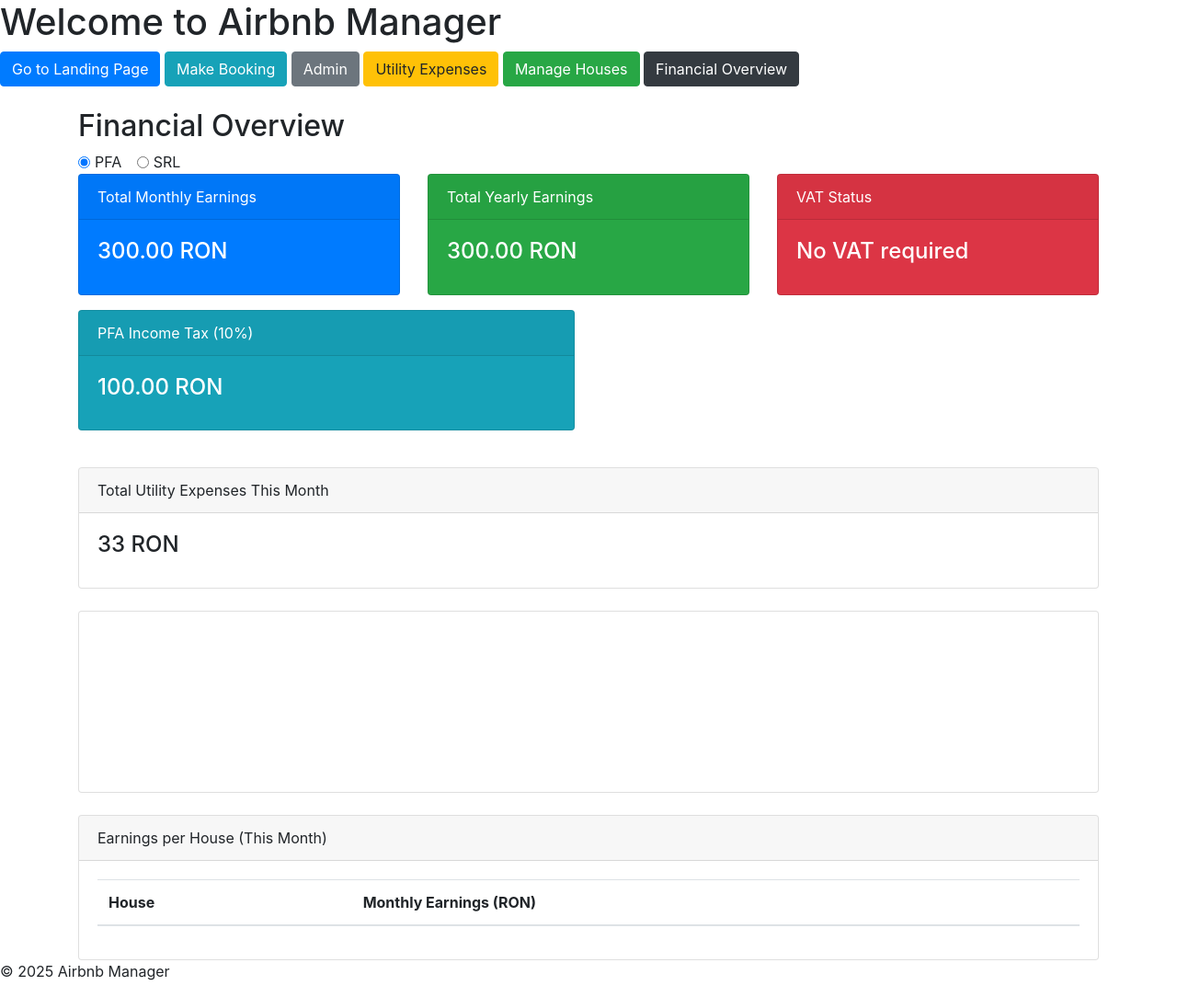
After one commit to neagoecarina/airbnb, a Django app: page /houses/finance-overview/ in a window 1280 px wide. The commit adds this page. Shown: the whole page at 92% size. Run offline with Django 5.2, Linux system fonts and the light colour scheme; data comes from the database, SQL or seed files in the repository; both versions use the stored data as it was after the commit; lists and menus that the app fills with data are empty; a map, chart or similar area stays blank; some libraries are stand-ins or nearby versions.

Commit message:
financial partial

```diff
--- a/airbnb_manager/urls.py
+++ b/airbnb_manager/urls.py
@@ -44,4 +44,8 @@
 
     # Manage houses page
     path('houses/manage/', views.manage_houses, name='manage_houses'),
+
+    # Financial Overview Page
+    path('houses/finance-overview/', views.financial_overview, name='financial_overview'),
+    path('calculate-taxes/', views.calculate_taxes, name='calculate_taxes'),
 ]
--- /dev/null
+++ b/houses/templates/houses/financial_overview.html
@@ -0,0 +1,211 @@
+{% extends 'master.html' %}
+
+{% block content %}
+<div class="container mt-4">
+  <h2>Financial Overview</h2>
+
+  <div class="row">
+    <!-- Business Mode Toggle -->
+    <div class="col-md-12">
+      <div class="form-check form-check-inline">
+        <input type="radio" id="pfa" name="business_mode" value="PFA" class="form-check-input" checked>
+        <label class="form-check-label" for="pfa">PFA</label>
+      </div>
+      <div class="form-check form-check-inline">
+        <input type="radio" id="srl" name="business_mode" value="SRL" class="form-check-input">
+        <label class="form-check-label" for="srl">SRL</label>
+      </div>
+    </div>
+  </div>
+
+  <div class="row" id="employee-option" style="display: none;">
+    <!-- SRL Employee Dropdown -->
+    <div class="col-md-12">
+      <div class="form-group">
+        <label for="employees">Number of Employees:</label>
+        <select id="employees" name="employees" class="form-control">
+          <option value="0">None</option>
+          <option value="1">At least One</option>
+        </select>
+      </div>
+    </div>
+  </div>
+
+  <div class="row">
+    <!-- Monthly Earnings -->
+    <div class="col-md-4">
+      <div class="card text-white bg-primary mb-3">
+        <div class="card-header">Total Monthly Earnings</div>
+        <div class="card-body">
+          <h4 class="card-title">{{ total_monthly_earnings }} RON</h4>
+        </div>
+      </div>
+    </div>
+
+    <!-- Yearly Earnings -->
+    <div class="col-md-4">
+      <div class="card text-white bg-success mb-3">
+        <div class="card-header">Total Yearly Earnings</div>
+        <div class="card-body">
+          <h4 class="card-title">{{ total_yearly_earnings }} RON</h4>
+        </div>
+      </div>
+    </div>
+
+    <!-- VAT Status -->
+    <div class="col-md-4">
+      <div class="card text-white bg-danger mb-3">
+        <div class="card-header">VAT Status</div>
+        <div class="card-body">
+          <h4 class="card-title">
+            {% if total_yearly_earnings > 300000 %}
+              You must charge VAT (9%)
+            {% else %}
+              No VAT required
+            {% endif %}
+          </h4>
+        </div>
+      </div>
+    </div>
+  </div>
+
+  <div class="row">
+    <!-- Microenterprise Tax (SRL) - Only displayed if SRL is selected -->
+    <div class="col-md-6" id="micro-tax-srl" style="display: none;">
+      <div class="card text-white bg-warning mb-3">
+        <div class="card-header">Microenterprise Tax (SRL)</div>
+        <div class="card-body">
+          <h4 class="card-title">
+            {% if has_employee %}
+              1% Tax: {{ micro_tax_1 }} RON
+            {% else %}
+              3% Tax: {{ micro_tax_3 }} RON
+            {% endif %}
+          </h4>
+        </div>
+      </div>
+    </div>
+
+    <!-- PFA Income Tax (10%) - Only displayed if PFA is selected -->
+    <div class="col-md-6" id="pfa-tax">
+      <div class="card text-white bg-info mb-3">
+        <div class="card-header">PFA Income Tax (10%)</div>
+        <div class="card-body">
+          <h4 class="card-title">{{ income_tax }} RON</h4>
+        </div>
+      </div>
+    </div>
+  </div>
+
+  <!-- Utility Expenses -->
+  <div class="card mt-4">
+    <div class="card-header">Total Utility Expenses This Month</div>
+    <div class="card-body">
+      <h4 class="card-title">{{ total_utilities }} RON</h4>
+    </div>
+  </div>
+
+  <!-- Monthly Earnings Chart -->
+  <div class="card mt-4">
+    <div class="card-body">
+      <canvas id="earningsChart"></canvas>
+    </div>
+  </div>
+
+  <!-- House Earnings Table -->
+  <div class="card mt-4">
+    <div class="card-header">Earnings per House (This Month)</div>
+    <div class="card-body">
+      <table class="table table-striped">
+        <thead>
+          <tr>
+            <th>House</th>
+            <th>Monthly Earnings (RON)</th>
+          </tr>
+        </thead>
+        <tbody>
+          {% for house in house_earnings %}
+          <tr>
+            <td>{{ house.name }}</td>
+            <td>{{ house.total_price }}</td>
+          </tr>
+          {% endfor %}
+        </tbody>
+      </table>
+    </div>
+  </div>
+</div>
+{% endblock %}
+
+{% block scripts %}
+<script src="https://cdn.jsdelivr.net/npm/chart.js"></script>
+<script>
+
+document.querySelectorAll('input[name="business_mode"]').forEach(input => {
+    input.addEventListener('change', function() {
+      const businessMode = this.value;
+      const employeeOption = document.getElementById('employee-option');
+      const microTaxSrl = document.getElementById('micro-tax-srl');
+      const pfaTax = document.getElementById('pfa-tax');
+
+      // Show or hide relevant sections based on the selected business mode
+      if (businessMode === 'SRL') {
+        employeeOption.style.display = 'block'; // Show employee option for SRL
+        microTaxSrl.style.display = 'block'; // Show SRL tax details
+        pfaTax.style.display = 'none'; // Hide PFA tax details
+      } else {
+        employeeOption.style.display = 'none'; // Hide employee option for PFA
+        microTaxSrl.style.display = 'none'; // Hide SRL tax details
+        pfaTax.style.display = 'block'; // Show PFA tax details
+      }
+
+      // Optionally, call a function to update tax calculations if necessary
+      updateTaxCalculation();
+    });
+  });
+
+  // Update tax calculation based on selection
+  document.getElementById('employees')?.addEventListener('change', updateTaxCalculation);
+
+  function updateTaxCalculation() {
+    const businessMode = document.querySelector('input[name="business_mode"]:checked').value;
+    const numEmployees = document.getElementById('employees') ? document.getElementById('employees').value : 0;
+
+    fetch('/calculate-taxes/', {
+      method: 'POST',
+      body: JSON.stringify({ business_mode: businessMode, employees: numEmployees }),
+      headers: { 'Content-Type': 'application/json' }
+    })
+    .then(response => response.json())
+    .then(data => {
+      // Update the tax display with the returned values
+      if (businessMode === 'SRL' && data.micro_tax) {
+        document.getElementById('micro-tax-srl').innerHTML = `
+          <div class="card text-white bg-warning mb-3">
+            <div class="card-header">Microenterprise Tax (SRL)</div>
+            <div class="card-body">
+              <h4 class="card-title">Tax: ${data.micro_tax} RON</h4>
+            </div>
+          </div>
+        `;
+      } else if (businessMode === 'PFA' && data.income_tax) {
+        document.getElementById('pfa-tax').innerHTML = `
+          <div class="card text-white bg-info mb-3">
+            <div class="card-header">PFA Income Tax (10%)</div>
+            <div class="card-body">
+              <h4 class="card-title">${data.income_tax} RON</h4>
+            </div>
+          </div>
+        `;
+      }
+    })
+    .catch(error => {
+      console.error('Error:', error);
+    });
+  }
+
+  // Initialize tax calculation on page load
+  updateTaxCalculation();
+
+</script>
+{% endblock %}
--- a/houses/templates/master.html
+++ b/houses/templates/master.html
@@ -23,6 +23,7 @@
       <a href="/admin/" class="btn btn-secondary">Admin</a>
       <a href="/utility-expenses/" class="btn btn-warning">Utility Expenses</a>
       <a href="{% url 'manage_houses' %}" class="btn btn-success">Manage Houses</a> <!-- New "Manage Houses" button -->
+      <a href="{% url 'financial_overview' %}" class="btn btn-dark">Financial Overview</a>
     </nav>
   </header>
 
--- a/houses/urls.py
+++ b/houses/urls.py
@@ -17,5 +17,6 @@
     path('houses/add/', views.house_form, name='add_house'),  # Add a new house
     path('houses/edit/<int:house_id>/', views.house_form, name='edit_house'),  # Rename to house_id
     path('houses/delete/<int:house_id>/', views.delete_house, name='delete_house'),  # Rename to house_id
+
+    path('calculate-taxes/', views.calculate_taxes, name='calculate_taxes'),
 ]
-]
--- a/houses/views.py
+++ b/houses/views.py
@@ -1,6 +1,6 @@
 from django.shortcuts import render, redirect, get_object_or_404
 from django.http import JsonResponse
-from .models import House, Booking, UtilityExpense
+from .models import House, Booking, UtilityExpense,MonthlyEarning, YearlyEarning, HouseEarning
 from datetime import datetime, timedelta
 import json
 from django.views.decorators.csrf import csrf_exempt
@@ -209,3 +209,85 @@
         'months': months,
         'years': years,
     })
+
+from django.db import models
+def financial_overview(request):
+    # Get monthly and yearly earnings
+    total_monthly_earnings = MonthlyEarning.objects.latest('month_name').total_earnings
+    total_yearly_earnings = YearlyEarning.objects.latest('year').total_earnings
+
+    # Check VAT threshold
+    vat_required = total_yearly_earnings > 300000
+
+    # Microenterprise tax (SRL)
+    has_employee = True  # Change this based on business setup
+# Convert the float to Decimal before multiplying
+    micro_tax_1 = round(total_monthly_earnings * Decimal('0.01'), 2)
+    micro_tax_3 = round(total_monthly_earnings * Decimal('0.03'), 2)
+
+    # Income tax (PFA - 10%)
+    income_tax = round(total_yearly_earnings * Decimal('0.1'), 2)
+
+    # Get total utility expenses
+    current_month = UtilityExpense.objects.latest('month').month
+    total_utilities = UtilityExpense.objects.filter(month=current_month).aggregate(total=models.Sum('total_expense'))['total'] or 0
+
+    # House-specific earnings for this month
+    current_month_str = UtilityExpense.objects.latest('month').month
+    house_earnings = HouseEarning.objects.filter(month=current_month_str)
+
+    # Get earnings data for charts
+    earnings_by_month = MonthlyEarning.objects.all().order_by('month_name')
+    months = [e.month_name for e in earnings_by_month]
+    earnings_data = [e.total_earnings for e in earnings_by_month]
+
+    context = {
+        'total_monthly_earnings': total_monthly_earnings,
+        'total_yearly_earnings': total_yearly_earnings,
+        'vat_required': vat_required,
+        'micro_tax_1': micro_tax_1,
+        'micro_tax_3': micro_tax_3,
+        'income_tax': income_tax,
+        'total_utilities': total_utilities,
+        'house_earnings': house_earnings,
+        'months': months,
+        'earnings_data': earnings_data,
+        'has_employee': has_employee,
+    }
+
+    return render(request, "houses/financial_overview.html", context)
+
+
+import json
+from django.http import JsonResponse
+from django.views.decorators.csrf import csrf_exempt
+from decimal import Decimal
+
+@csrf_exempt
+
+def calculate_taxes(request):
+    if request.method == 'POST':
+        data = json.loads(request.body)
+        business_mode = data.get('business_mode')
+        num_employees = int(data.get('employees', 0))
+
+        # Calculate tax values
+        if business_mode == 'PFA':
+            total_tax = Decimal('1000')  # Example calculation for PFA
+            income_tax = total_tax * Decimal('0.1')
+            vat = income_tax * Decimal('0.19')  # Example VAT for PFA
+            response_data = {
+                'income_tax': income_tax.quantize(Decimal('0.01')),
+                'vat': vat.quantize(Decimal('0.01'))
+            }
+
+        elif business_mode == 'SRL':
+            total_tax = Decimal('2000')  # Example calculation for SRL
+            micro_tax = total_tax * Decimal('0.01') if num_employees == 0 else total_tax * Decimal('0.03')
+            vat = total_tax * Decimal('0.19')
+            response_data = {
+                'micro_tax': micro_tax.quantize(Decimal('0.01')),
+                'vat': vat.quantize(Decimal('0.01'))
+            }
+
+        return JsonResponse(response_data)
```
Also changed, not shown: db.sqlite3.
